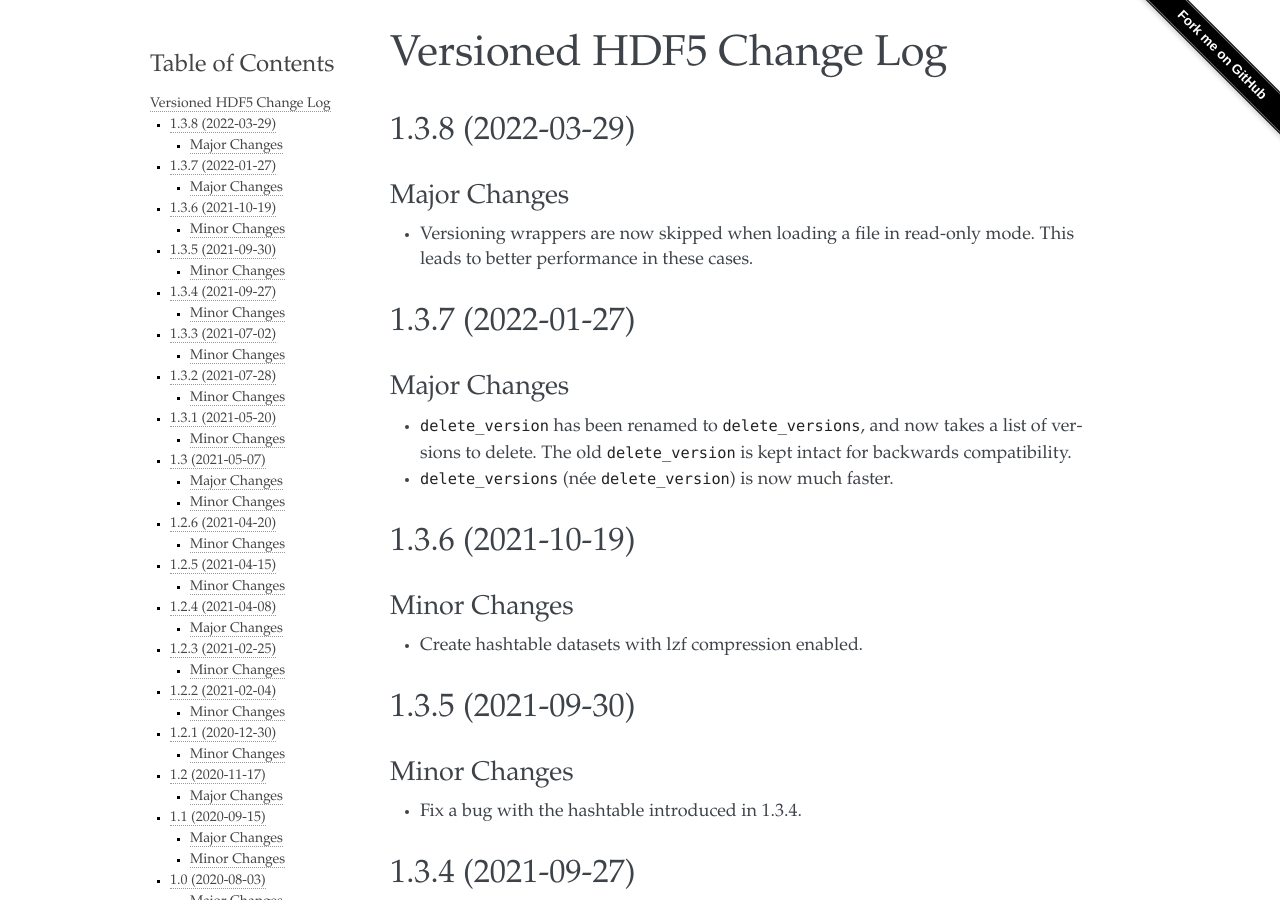
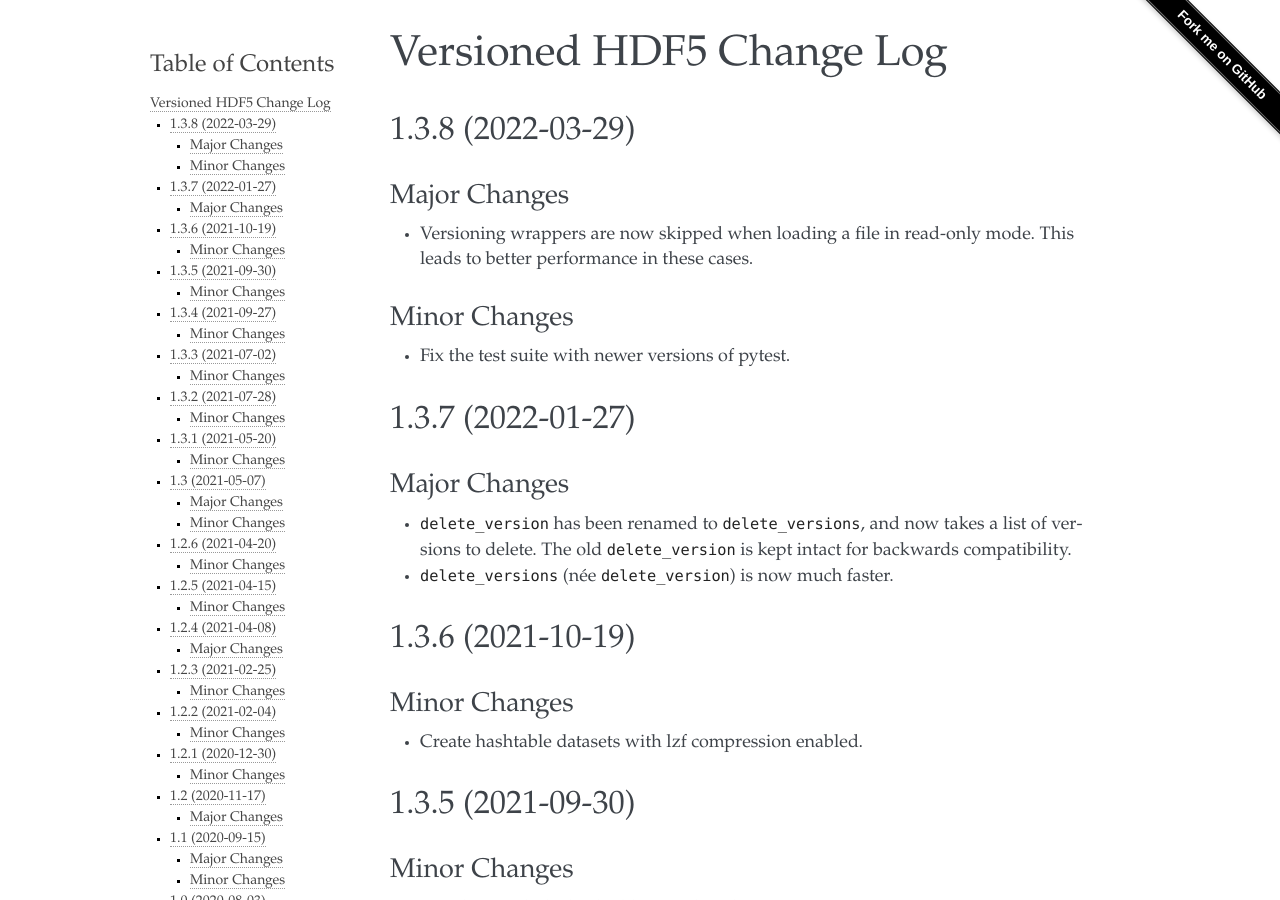
Before and after one commit to deshaw/versioned-hdf5, a Sphinx documentation site: the page built from docs/changelog.md, in a window 1280 px wide and 900 px high. Built offline with Sphinx 7.4.7, drawn with Linux system fonts in a browser that asks for light colours.

Commit message:
Add a changelog item

```diff
--- a/docs/changelog.md
+++ b/docs/changelog.md
@@ -7,6 +7,10 @@ Versioned HDF5 Change Log
 
 - Versioning wrappers are now skipped when loading a file in read-only mode.
   This leads to better performance in these cases.
+
+### Minor Changes
+
+- Fix the test suite with newer versions of pytest.
 
 ## 1.3.7 (2022-01-27)
 
```
